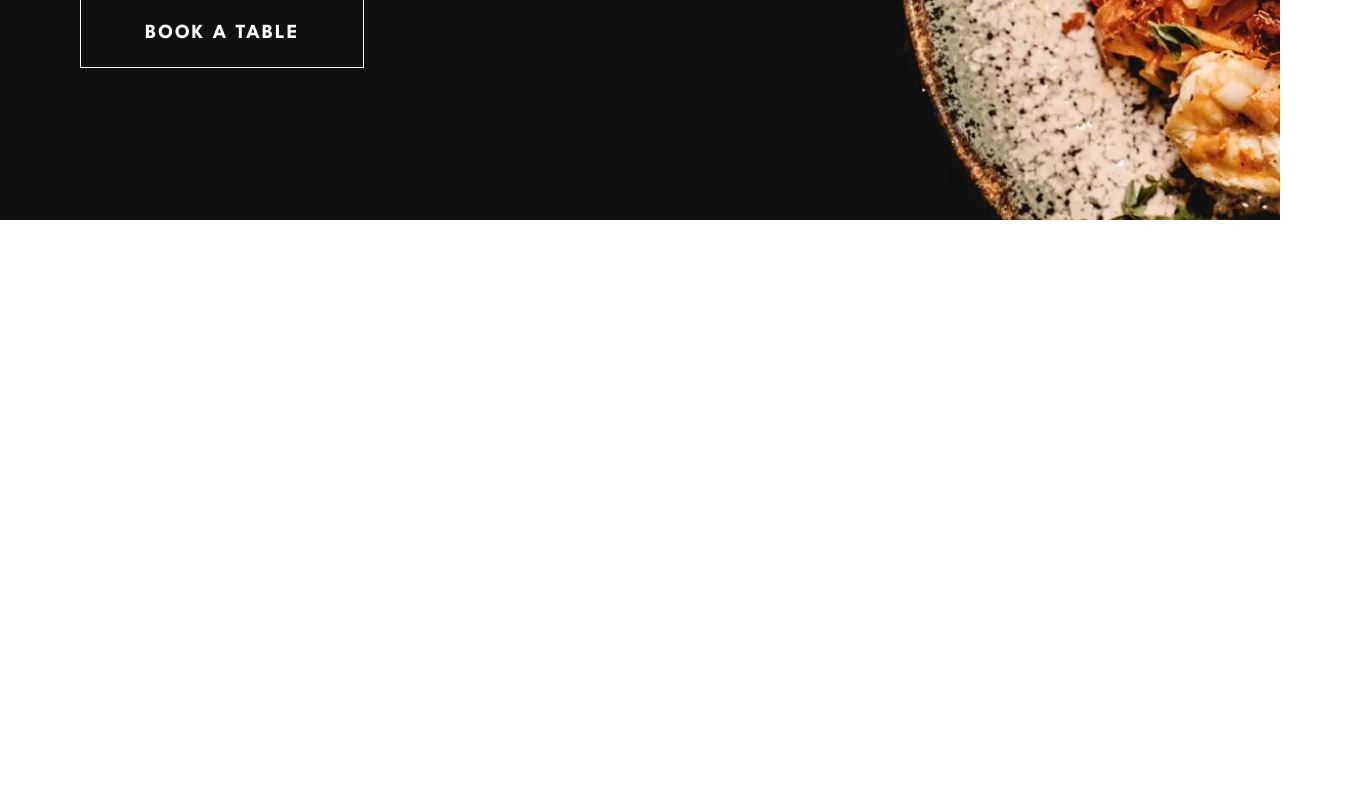
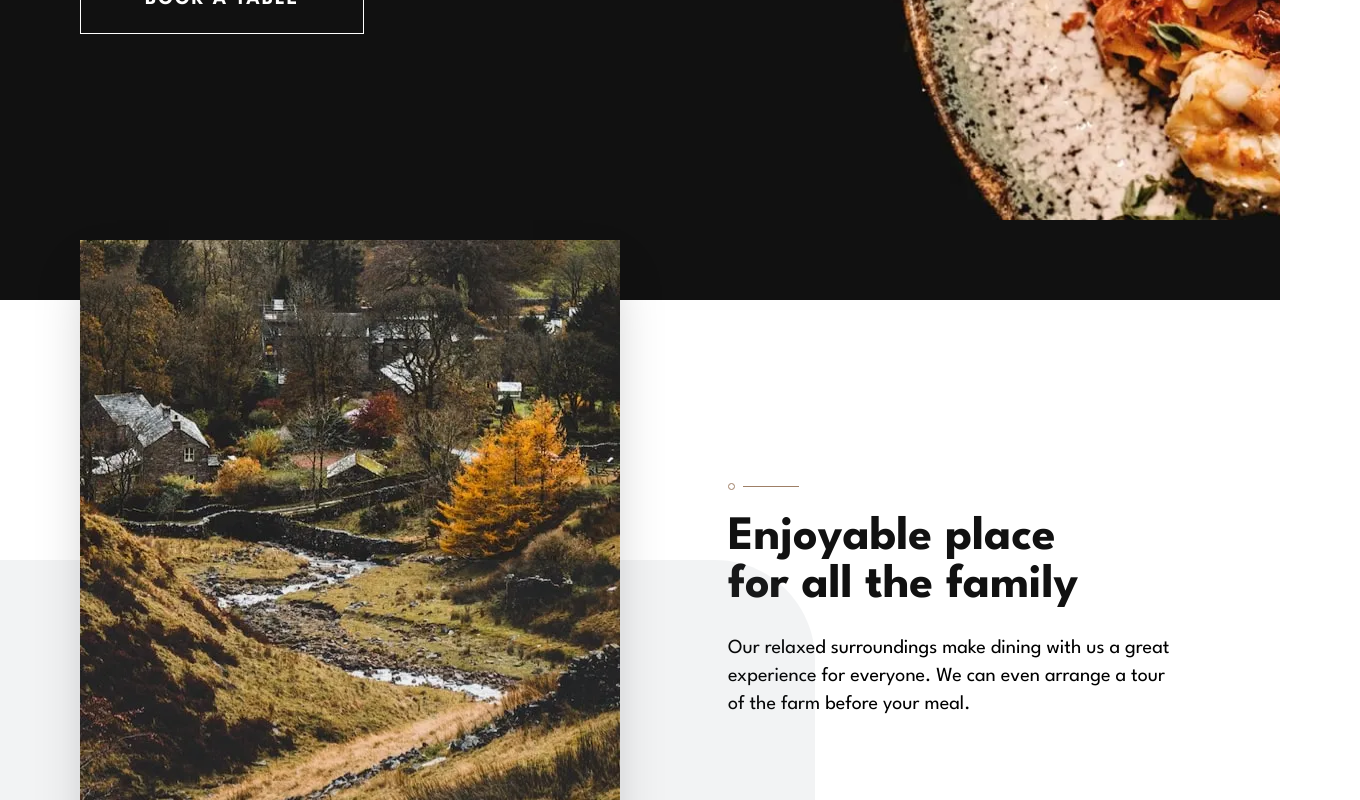
Before and after one commit to Fran3103/dine-restaurant, a React (Vite) app: page / in a window 1280 px wide. Shown: the part 620-1420 px from the top of the page, 1360 px wide, since content can reach past the window. Before the commit the page ends 840 px from the top, so only its background shows below. Built offline with nearby package versions, Linux system fonts and the light colour scheme.

Commit message:
section terminada

```diff
--- a/src/assets/Components/Home.jsx
+++ b/src/assets/Components/Home.jsx
@@ -1,10 +1,12 @@
 import Header from "./Secciones/Header"
+import Section from "./Secciones/Section"
 
 
 const Home = () => {
   return (
     <div>
         <Header/>
+        <Section/>
     </div>
   )
 }
--- a/src/assets/Components/Secciones/Header.jsx
+++ b/src/assets/Components/Secciones/Header.jsx
@@ -1,21 +1,16 @@
 
 import logo from '../../images/logo.svg'
-//className='mt-[-480px] xxs:mt-[-340px] xs:mt-[-90%] flex z-10 relative flex-col gap-7 xs:gap-4 md:gap-6 text-center p-4 justify-center items-center lg:items-start max-w-[680px] m-auto bg-Cod-Gray pb-12 lg:mt-[-400px] lg:text-left lg:mx-0  lg:absolute  lg:bg-opacity-0'
+
 const Header = () => {
   return (
-    <div className='relative w-screen bg-Cod-Gray m-auto flex items-center justify-center lg:justify-start  '>
+    <div className='relative w-screen bg-Cod-Gray m-auto flex items-center justify-center lg:justify-start md:pb-20 '>
         <div className='max-w-[1440px] m-auto  w-full h-[748px] lg:h-[840px] bg-mobile md:bg-tablet xl:bg-desktop bg-cover  flex flex-col gap-6 justify-center items-center text-center xl:items-start xl:text-left '>
-            {/*<div className=''>
-                <img src={imgMobile} alt="principal movil"  className=' relative xxs:hidden '/>
-                <img src={imgTablet} alt="principal movil"  className='hidden xxs:flex lg:hidden relative '/>
-                <img src={imgDesktop} alt="principal movil" className='hidden lg:flex relative ' />
-            </div>*/}
 
         <img src={logo} alt="logo"  className=' w-20  mt-[25%] sm:mt-72 md:mt-[350px] lg:mt-[450px] xl:mt-[-50px] xl:ml-20 xl:w-28  '/>
         <div className='flex flex-col gap-4 items-center xl:items-start xl:ml-20 xl:w-[500px] xl:mt-32'>
             <h1 className='text-white  font-light text-4xl sm:text-5xl mx-12 leading-tight sm:mx-40 md:mx-64 xl:mx-0 xl:text-7xl '>Exiquisite dining since 1989</h1>
             <p className='text-white mx-6 leading-relaxed sm:text-xl  md:mx-40 xl:mx-0 xl:text-2xl font-light'>Experience our seasonal menu in beautiful country surroundings. Eat the freshest produce from the comfort of our farmhouse.</p>
-            <button className='border border-white py-4 mt-12 px-6 text-white hover:text-Cod-Gray hover:bg-white font-bold tracking-widest lg:ml-12 lg:text-xl xl:ml-0 xl:px-16 xl:py-5 cursor-pointer'>BOOK A TABLE</button>
+            <button className='border border-white py-4 mt-12 md:mt-7 md:mb-12 px-6 text-white hover:text-Cod-Gray hover:bg-white font-bold tracking-widest lg:ml-12 lg:text-xl xl:ml-0 xl:px-16 xl:py-5 cursor-pointer'>BOOK A TABLE</button>
         </div>
 
         </div>
--- /dev/null
+++ b/src/assets/Components/Secciones/Section.jsx
@@ -0,0 +1,51 @@
+import curveLeft from '../../images/patterns/pattern-curve-top-left.svg'
+import curveRight from '../../images/patterns/pattern-curve-top-right.svg'
+
+import divide from '../../images/patterns/pattern-divide.svg'
+import lines from '../../images/patterns/pattern-lines.svg'
+
+import img1Mobile from '../../images/homepage/enjoyable-place-mobile.webp'
+import img1Tablet from '../../images/homepage/enjoyable-place-tablet.webp'
+import img1Desktop from '../../images/homepage/enjoyable-place-desktop.webp'
+
+import img2Mobile from '../../images/homepage/locally-sourced-mobile.webp'
+import img2Tablet from '../../images/homepage/locally-sourced-tablet.webp'
+import img2Desktop from '../../images/homepage/locally-sourced-desktop@2x.webp'
+
+const Section = () => {
+  return (
+    <div  className='relative  m-auto flex items-center justify-center  '>
+        <div className='max-w-[1440px] m-auto mb-20 w-full'>
+            <div className='flex flex-col justify-center items-center text-center gap-7 mt-[-70px] md:mt-[-60px] relative xl:flex-row xl:justify-start xl:ml-20 '>
+                <img src={img1Mobile} alt="imagen mobile"  className=' md:hidden    shadow-2xl'/>
+                <img src={img1Tablet} alt="imagen tablet"  className='hidden md:flex  lg:hidden  shadow-2xl'/>
+                <img src={img1Desktop} alt="imagen desktop"  className='hidden   lg:flex  shadow-2xl'/>
+                <div className='flex flex-col justify-center items-center gap-6 mx-6 xl:text-left xl:items-start xl:ml-20 '>
+                    <img src={divide} alt="divide" />
+                    <h2 className='text-Cod-Gray text-3xl mx-12 font-bold md:w-[300px] md:text-4xl xl:mx-0 xl:text-5xl xl:w-[400px] '>Enjoyable place for all the family</h2>
+                    <p className='md:w-[360px] xl:text-xl xl:w-[450px]'>Our relaxed surroundings make dining with us a great experience for everyone. We can even arrange a tour of the farm before your meal.</p>
+                </div>
+                <img src={curveRight} alt="curva izquierda" className='hidden md:flex absolute right-96 top-40 xl:top-80 xl:-left-40' />
+            </div>
+            <div className='flex flex-col  justify-center items-center text-center gap-7 mt-16 relative xl:flex-row-reverse xl:justify-start xl:ml-20 xl:gap-0 w-full overflow-hidden '>
+                <div className='relative md:mb-5 xl:mr-72  xl:mb-0'>
+                    <img src={img2Mobile} alt="imagen mobile"  className='md:hidden    shadow-2xl'/>
+                    <img src={img2Tablet} alt="imagen tablet"  className='hidden md:flex  lg:hidden  '/>
+                    <img src={img2Desktop} alt="imagen desktop"  className='hidden   lg:flex  relative z-30 max-w-[540px]'/>
+                    <img src={lines} alt="lines" className='hidden md:flex absolute -right-16 top-56 z-40'/>
+                </div>
+                    <img src={curveLeft} alt="curva derecha" className='hidden xl:flex w-full absolute -bottom-40  left-72 z-0'  />
+
+                <div className='flex flex-col justify-start items-center gap-6 mx-6 relative overflow-x-hidden md:w-full md:h-[250px] xl:text-left xl:items-start  xl:mx-0 xl:overflow-visible'>
+                    <img src={divide} alt="divide" />
+                    <h2 className='text-Cod-Gray text-3xl mx-12 font-bold md:w-[300px] md:text-4xl xl:mx-0 xl:text-5xl xl:w-[400px] '>The most locally sourced food</h2>
+                    <p className='md:w-[370px] xl:text-xl xl:w-[450px]'>All our ingredients come directly from our farm or local fishery. So you can be sure that you’re eating the freshest, most sustainable food.</p>
+                    <img src={curveLeft} alt="curva derecha" className='hidden md:flex absolute  left-[500px] top-5  xl:hidden' />
+                </div>
+            </div>
+        </div>
+    </div>
+  )
+}
+
+export default Section
```
